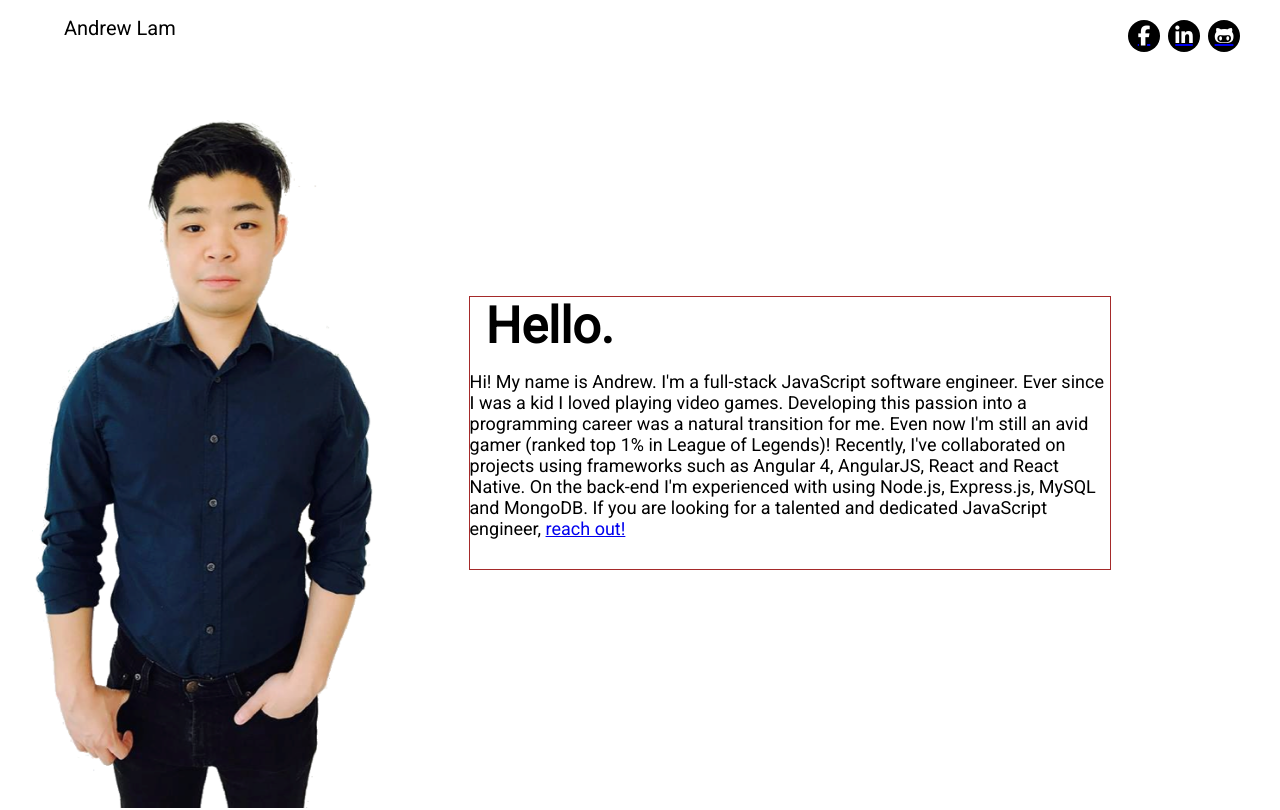
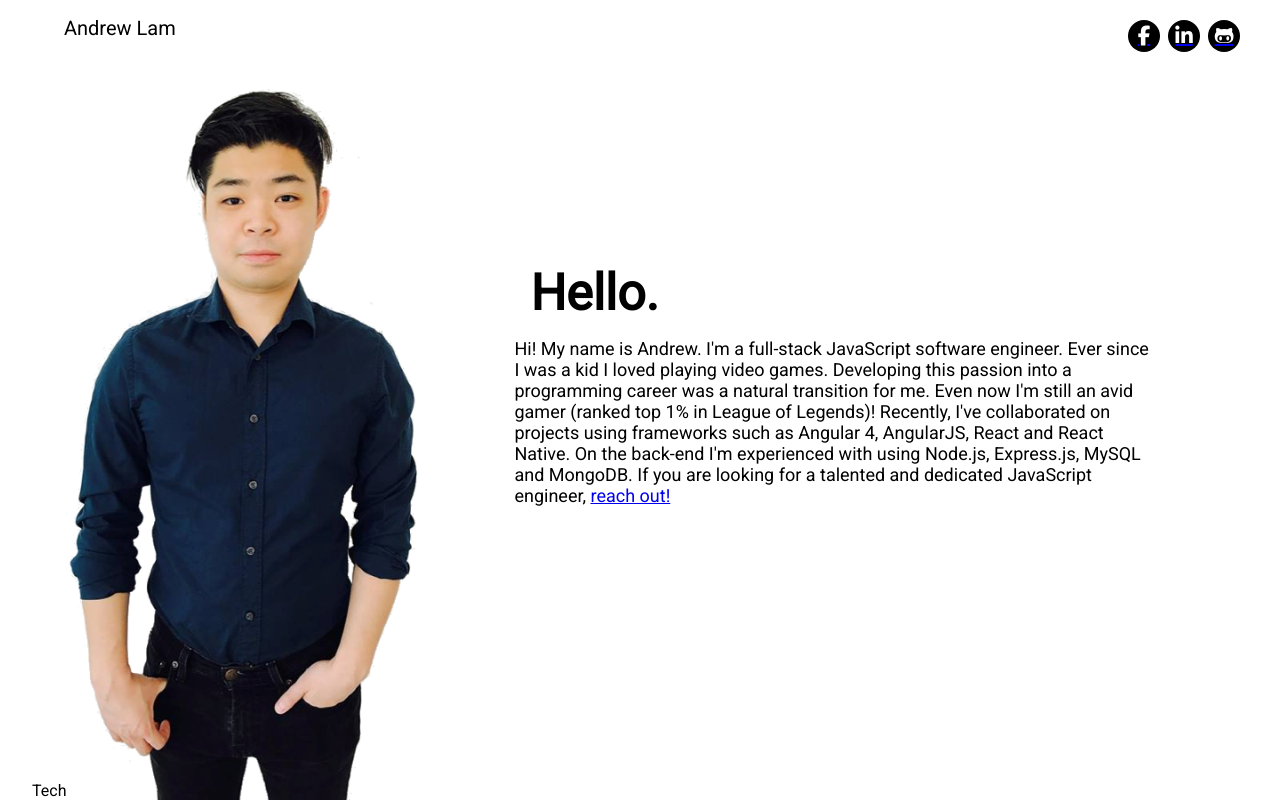
Before and after one commit to Drewclam/sweet-portfolio, a React (Create React App) app: page / in a window 1280 px wide. Shown: the top 810 px of the page. Built offline with nearby package versions, Linux system fonts and the light colour scheme.

Commit message:
Fix about css

```diff
--- a/src/components/About.js
+++ b/src/components/About.js
@@ -7,6 +7,7 @@
     return (
       <div className="about-container">
         <a name="about"></a>
+        <span>Tech</span>
         <img className="profile-pic" src={picture} />
         <div className="about-blurb-container">
           <h1>Hello.</h1><p>Hi! My name is Andrew. I'm a full-stack JavaScript software engineer. Ever since I was a kid I loved playing video games. Developing this passion into a programming career was a natural transition for me. Even now I'm still an avid gamer (ranked top 1% in League of Legends)! Recently, I've collaborated on projects using frameworks such as Angular 4, AngularJS, React and React Native. On the back-end I'm experienced with using Node.js, Express.js, MySQL and MongoDB. If you are looking for a talented and dedicated JavaScript engineer, <a href="#contact">reach out!</a></p>
--- a/src/index.css
+++ b/src/index.css
@@ -51,8 +51,9 @@
 .about-container {
   display: flex;
   padding: 0 2rem;
+  align-items: flex-end;
   /*border: 1px solid red;*/
-  height: 92vh;
+  height: 91vh;
 }
 
 .about-container .profile-pic {
@@ -64,9 +65,9 @@
 
 .about-container .about-blurb-container {
   text-align: left;
-  margin-top: 14rem;
+  margin-bottom: 16.5rem;
   margin-left: 6rem;
-  border: 1px solid brown;
+  /*border: 1px solid brown;*/
   height: 17rem;
   width: 40rem;
 }
@@ -101,7 +102,6 @@
   cursor: pointer;
 }
 
-
 /* Projects */
 .projects-container {
   padding: 0 8rem;
```
